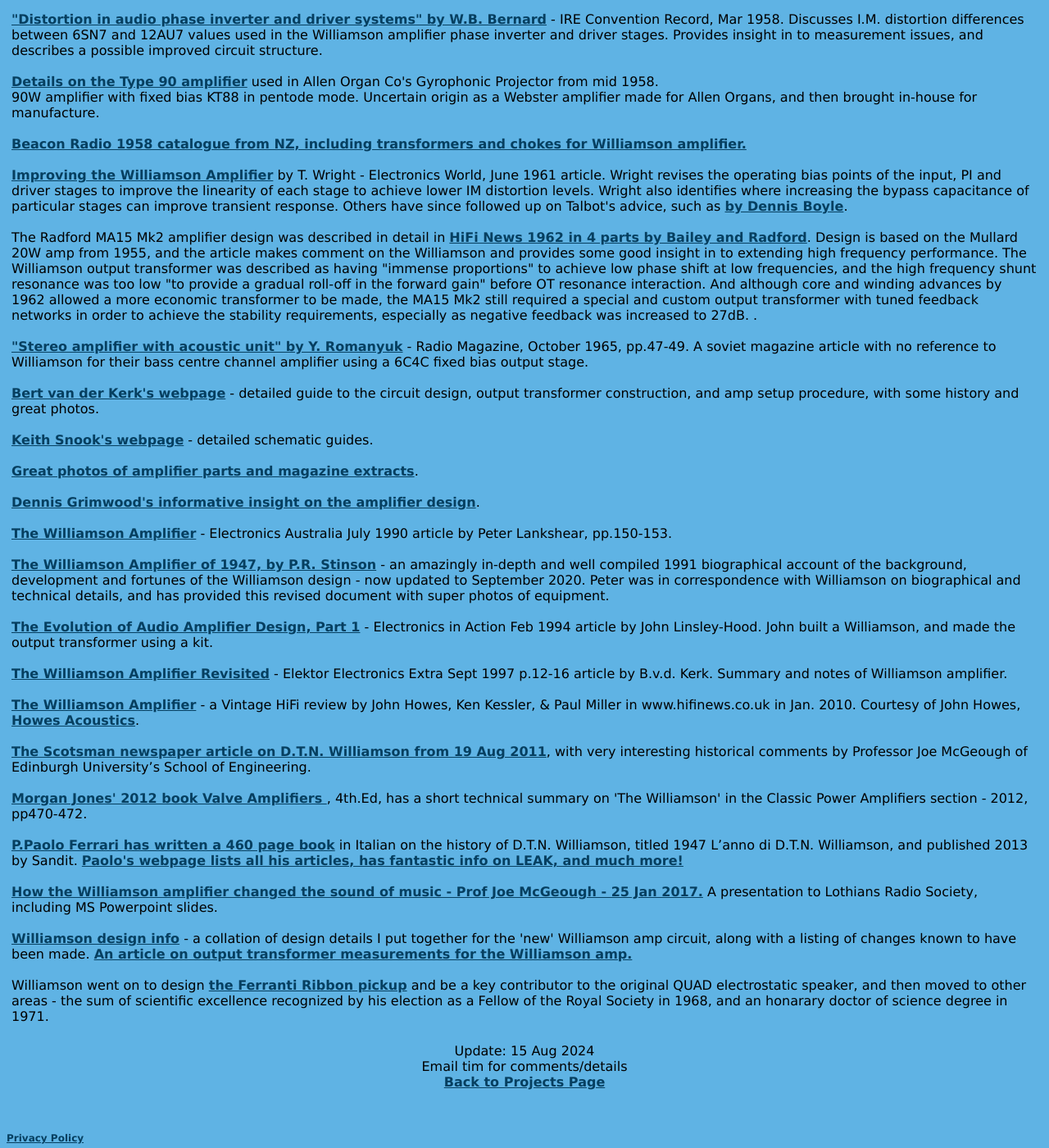
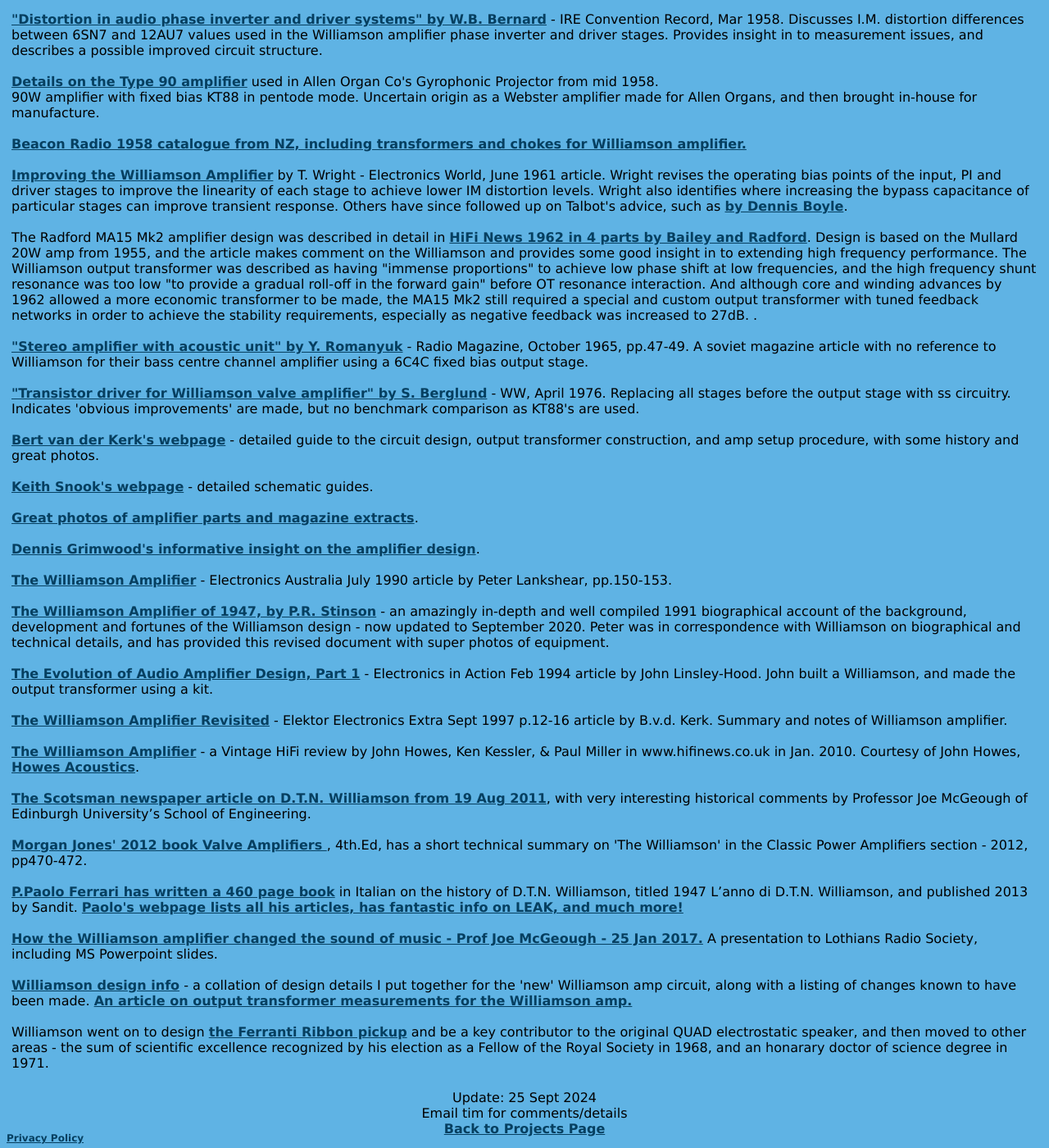
Before and after one commit to michael-robbins/michael-robbins.github.io, a Jekyll site: the page built from projects/Williamson.html, in a window 1280 px wide and 1400 px high, scrolled down 6895 px. Shown: the whole window at 82% size. Built offline with Jekyll 4.4.1, drawn with Linux system fonts in a browser that asks for light colours.

Commit message:
Update Williamson.html

```diff
--- a/projects/Williamson.html
+++ b/projects/Williamson.html
@@ -295,6 +295,8 @@
       <br /><br />
 <a href="http://www.radioman-portal.ru/magazin/radio/1965/10.php">"Stereo amplifier with acoustic unit" by Y. Romanyuk</a> - Radio Magazine, October 1965, pp.47-49.  A soviet magazine article with no reference to Williamson for their bass centre channel amplifier using a 6C4C fixed bias output stage.
       <br /><br />
+  <a href="static/WW April 1976 Berglund.pdf">"Transistor driver for Williamson valve amplifier" by S. Berglund</a> - WW, April 1976.  Replacing all stages before the output stage with ss circuitry.  Indicates 'obvious improvements' are made, but no benchmark comparison as KT88's are used.
+      <br /><br />
       <a href="http://www.xs4all.nl/~ideas/amps/">Bert van der Kerk's webpage</a> - detailed guide to the circuit design, output transformer construction, and amp setup procedure, with some history and great photos.
       <br /><br />
       <a href="http://www.keith-snook.info/schematics.html">Keith Snook's webpage</a> - detailed schematic guides.
@@ -334,7 +336,7 @@
   </tr>
   <tr>
     <td align="center">
-       Update: 15 Aug 2024
+       Update: 25 Sept 2024
        <br />
        Email tim for comments/details
        <br/>
```
